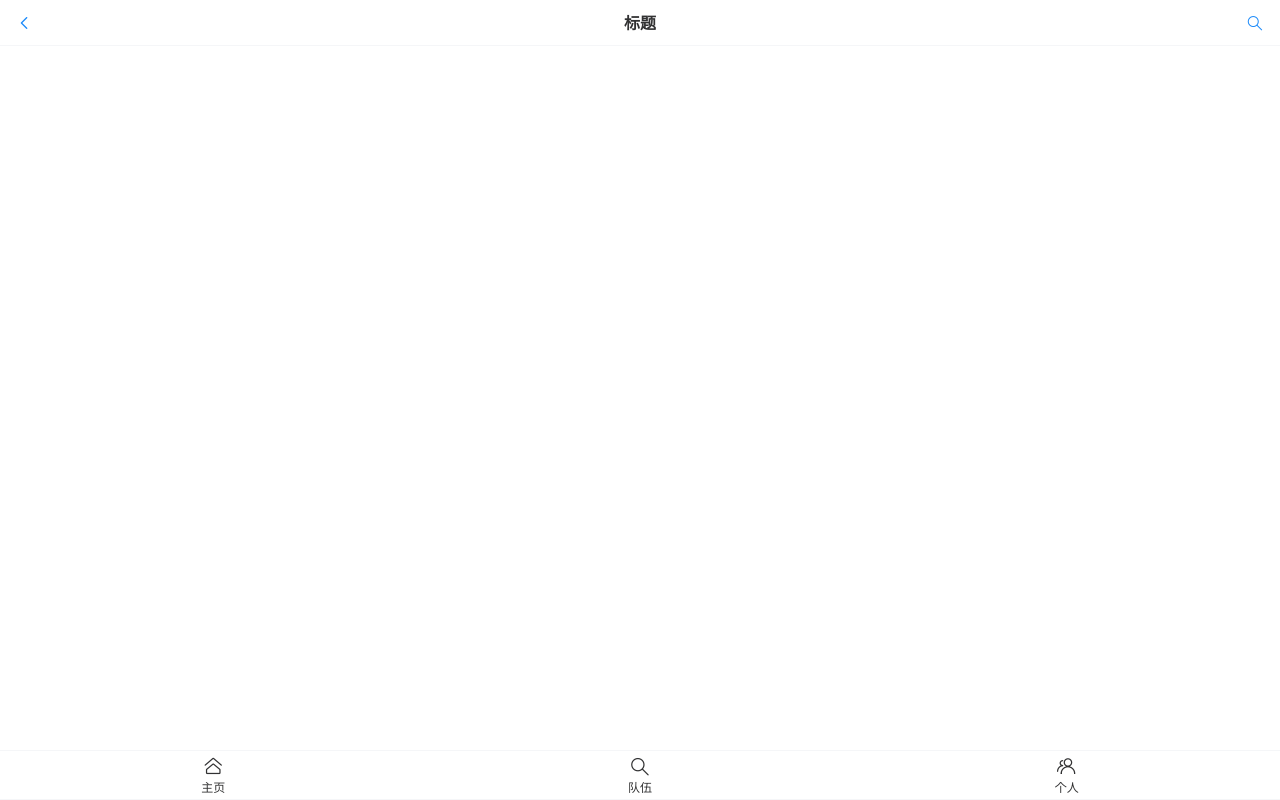
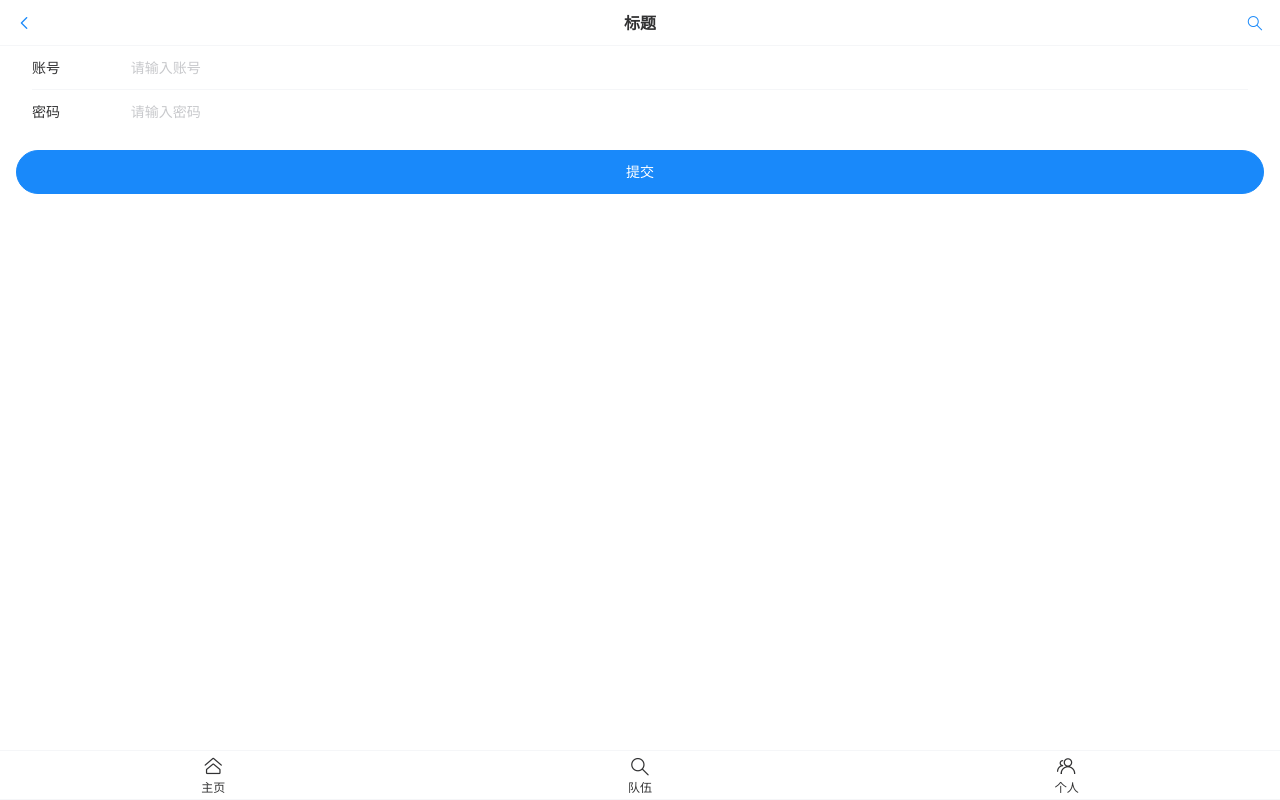
Before and after one commit to xixi-box/ws-match-frontend, a Vue app: page /#/user/login in a window 1280 px wide. Before the commit this address had no page. Built offline with nearby package versions, Linux system fonts and the light colour scheme.

Commit message:
修改前

```diff
--- a/src/config/route.ts
+++ b/src/config/route.ts
@@ -4,6 +4,7 @@ import User from "../pages/UserPage.vue";
 import SearchPage from "../pages/SearchPage.vue";
 import UserEditPage from "../pages/UserEditPage.vue";
 import SearchResultPage from "../pages/SearchResultPage.vue";
+import UserLoginPage from "../pages/UserLoginPage.vue";
 
 // 2. 定义一些路由
 // 每个路由都需要映射到一个组件。
@@ -17,5 +18,7 @@ const routes = [
     {path: '/search', component: SearchPage},
     {path: '/user/edit', component: UserEditPage},
     {path: '/user/list', component: SearchResultPage},
+    {path: '/user/edit',component: UserEditPage},
+    {path: '/user/login', component:UserLoginPage}
 ]
 export default routes;
--- a/src/pages/UserEditPage.vue
+++ b/src/pages/UserEditPage.vue
@@ -3,7 +3,6 @@
 
 import {useRoute, useRouter} from "vue-router";
 import {ref} from "vue";
-import axios from "axios";
 import myAxios from "../plugins/myAxios.ts";
 
 const route = useRoute();
@@ -13,11 +12,11 @@ const editUser = ref({
   currentValue: route.query.currentValue,
   editName: route.query.editName,
 })
-const onSubmit = () => {
+const onSubmit = async () => {
   //提交到后台
-  const res = myAxios.post('user/update', {
+  const res = await myAxios.post('/user/update', {
     'id': 3,
-    [editUser.value.editKey]:
+    [editUser.value.editKey as string]:
     editUser.value.currentValue,
 
   })
--- /dev/null
+++ b/src/pages/UserLoginPage.vue
@@ -0,0 +1,56 @@
+<template>
+  <van-form @submit="onSubmit">
+    <van-cell-group inset>
+      <van-field
+          v-model="userAccount"
+          name="userAccount"
+          label="账号"
+          placeholder="请输入账号"
+          :rules="[{ required: true, message: '请填写用户名' }]"
+      />
+      <van-field
+          v-model="userPassword"
+          type="password"
+          name="userPassword"
+          label="密码"
+          placeholder="请输入密码"
+          :rules="[{ required: true, message: '请填写密码' }]"
+      />
+    </van-cell-group>
+    <div style="margin: 16px;">
+      <van-button round block type="primary" native-type="submit">
+        提交
+      </van-button>
+    </div>
+  </van-form>
+</template>
+
+<script setup lang="ts">
+import {useRoute, useRouter} from "vue-router";
+import {ref} from "vue";
+import myAxios from "../plugins/myAxios";
+
+
+const router = useRouter();
+const route = useRoute();
+
+const userAccount = ref('');
+const userPassword = ref('');
+
+const onSubmit = async () => {
+  const res = await myAxios.post('/user/login', {
+    userAccount: userAccount.value,
+    userPassword: userPassword.value,
+  })
+  console.log(res, '用户登录');
+  if (res.code === 0 && res.data) {
+    router.replace('/');
+  } else {
+  }
+};
+
+</script>
+
+<style scoped>
+
+</style>
--- a/src/pages/UserPage.vue
+++ b/src/pages/UserPage.vue
@@ -1,18 +1,29 @@
 <script setup lang="ts">
 import {useRouter} from "vue-router";
+import {onMounted, ref} from "vue";
+import myAxios from "../plugins/myAxios.ts";
 
-const user = {
-  id: 1,
-  username: '张三',
-  userAccount: '123456',
-  avatarUrl: 'https://img9.doubanio.com/icon/ul182680303-4.jpg',
-  gender: '男',
-  phone: '123456',
-  email: '260@163.com',
-  tags: ['java', 'python'],
-  createTime: new Date,
+// const user = {
+//   id: 1,
+//   username: '张三',
+//   userAccount: '123456',
+//   avatarUrl: 'https://img9.doubanio.com/icon/ul182680303-4.jpg',
+//   gender: '男',
+//   phone: '123456',
+//   email: '260@163.com',
+//   tags: ['java', 'python'],
+//   createTime: new Date,
+// }
+const user = ref();
+onMounted(async () => {
+  const res = await myAxios.get('/user/current');
+  if (res.code === 0&&res.data) {
+    user.value = res.data;
+    alert('获取用户信息成功')
+  } else {
+    alert('获取用户信息失败')
   }
-
+})
 
 const router = useRouter()
 const toEdit = (editkey: string, editName: string, currentValue: string) => {
@@ -29,6 +40,7 @@ const toEdit = (editkey: string, editName: string, currentValue: string) => {
 </script>
 
 <template>
+  <template v-if="user">
     <van-cell title="用户名" :value="user.username" is-link to="/user/edit"
               @click="toEdit('username','用户名',user.username)"/>
     <van-cell title="账号" :value="user.userAccount" value="内容"/>
@@ -41,8 +53,10 @@ const toEdit = (editkey: string, editName: string, currentValue: string) => {
               @click="toEdit('phone','电话',user.phone)"/>
     <van-cell title="邮箱" :value="user.email" is-link to="/user/edit" arrow-direction="down"
               @click="toEdit('email','邮箱',user.email)"/>
-  <van-cell title="注册时间" :value="user.createTime.toISOString()" arrow-direction="down" value="内容"/>
+    <van-cell title="注册时间" :value="user.createTime" arrow-direction="down" value="内容"/>
 
+
+  </template>
 
 </template>
 
--- a/src/plugins/myAxios.ts
+++ b/src/plugins/myAxios.ts
@@ -2,8 +2,12 @@
 import axios from "axios";
 
 const myAxios = axios.create({
-    baseURL: 'http://localhost:8080/api'
+    baseURL: 'http://localhost:8080/api',
+    // withCredentials: true
 });
+
+
+myAxios.defaults.withCredentials = true //默认携带cookie
 
 // Add a request interceptor
 myAxios.interceptors.request.use(function (config) {
@@ -19,7 +23,7 @@ myAxios.interceptors.request.use(function (config) {
 myAxios.interceptors.response.use(function (response) {
     console.log('收到响应了')
     // Do something with response data
-    return response;
+    return response.data; //统一的取出data 第一层data 只关注业务的响应
 }, function (error) {
     // Do something with response error
     return Promise.reject(error);
```
Lines whose indentation alone changed are shown as unchanged.
